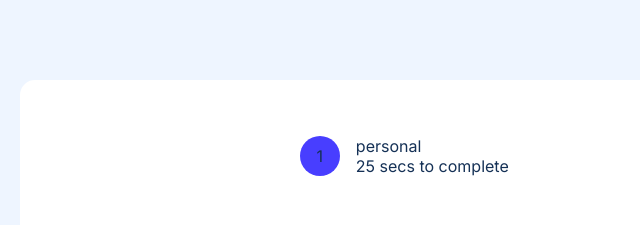
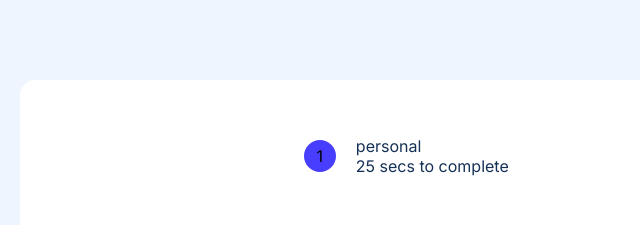
Before and after one commit to Code-Coterie-Team/multi-step-login, a plain HTML site: page index.html in a window 1280 px wide. Shown: the top 225 px of the page, 102-742 px from the left. Drawn offline with Linux system fonts and the light colour scheme.

Commit message:
add style form

```diff
--- a/style.css
+++ b/style.css
@@ -103,6 +103,19 @@ img{
 }
 
 
+.progress ul.progress-steps li.active > span{
+    color: black;
+    border: 4px solid var(--secoundary-color);
+    z-index: 1;
+}
+
+/* Form  */
+
+
+
+
+
+
 
 
 
```
